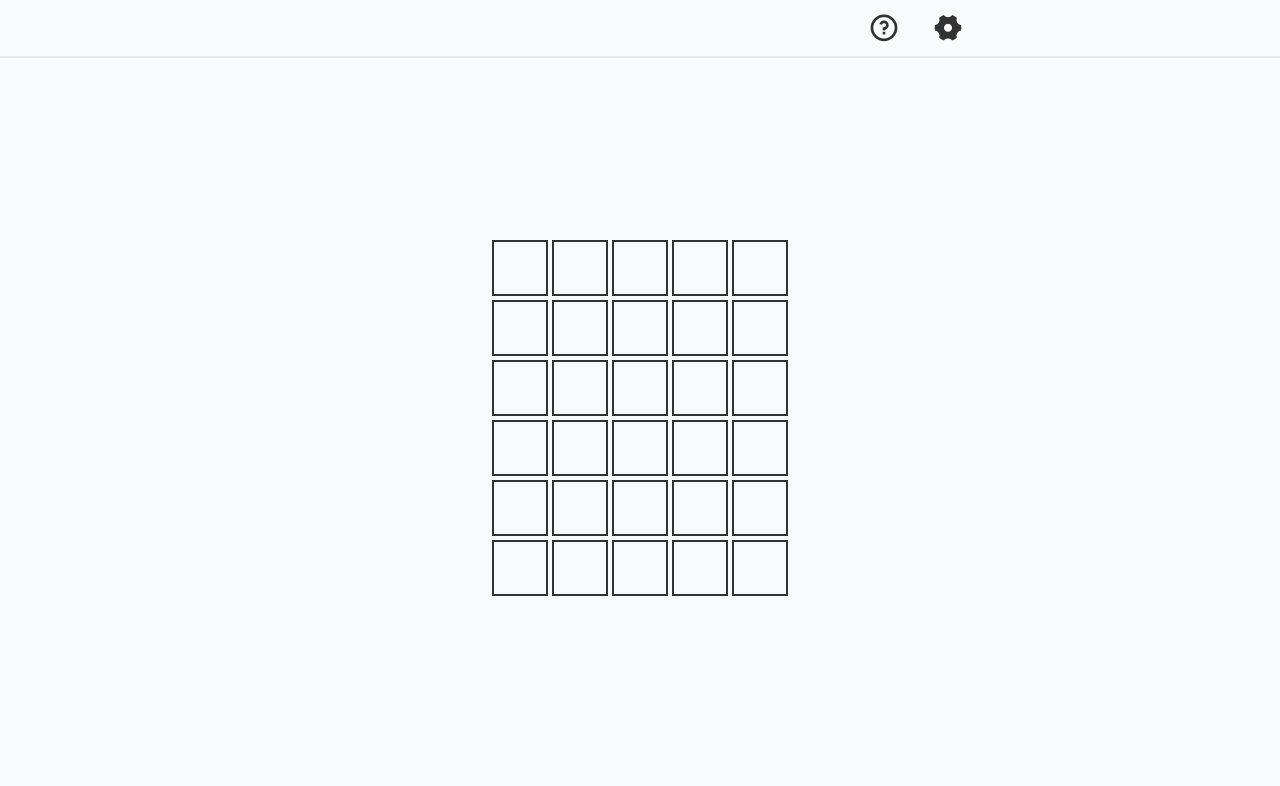
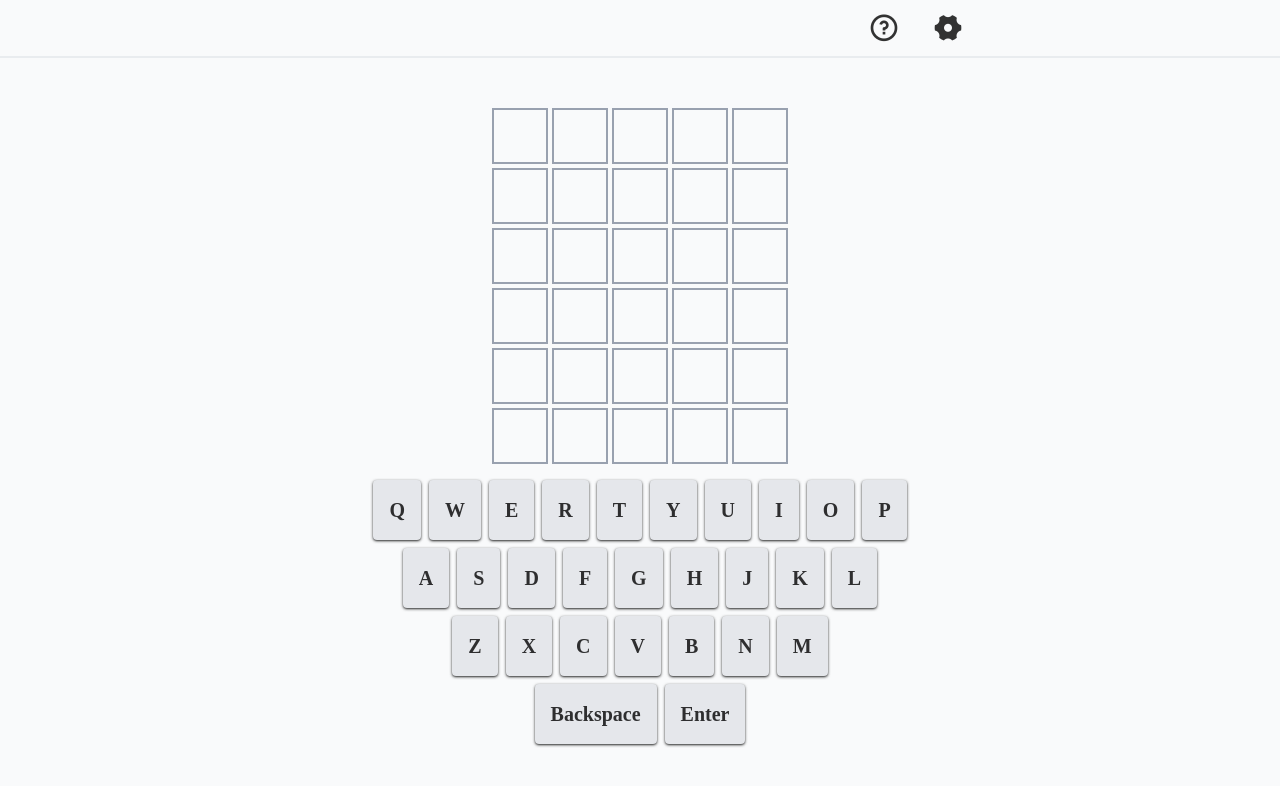
Before and after one commit to programmingenjoyer219/wordle-v2, a SvelteKit app: page / in a window 1280 px wide. Shown: the top 786 px of the page. Built offline with nearby package versions, Linux system fonts and the light colour scheme.

Commit message:
create Keyboard

```diff
--- /dev/null
+++ b/src/lib/features/keyboard/Key.svelte
@@ -0,0 +1,31 @@
+<script lang="ts">
+	import type { LetterStatus } from '$lib/types';
+	import type { Snippet } from 'svelte';
+
+	type Props = {
+		children: Snippet;
+		letterStatus: LetterStatus;
+	};
+
+	var { children, letterStatus }: Props = $props();
+</script>
+
+<button
+	data-key-status={letterStatus}
+	class={[
+		'rounded-sm p-[0.5em] shadow shadow-black/75 transition-all active:translate-y-1 min-[375px]:p-[0.65em] min-[425px]:p-[0.8em] sm:p-[1em]',
+		letterStatus == 'none' && 'bg-gray-200 hover:bg-gray-200/75 active:bg-gray-200/50',
+		letterStatus == 'correct' && 'bg-green-400 hover:bg-green-400/75 active:bg-green-400/50',
+		letterStatus == 'present' && 'bg-yellow-400 hover:bg-yellow-400/75 active:bg-yellow-400/50',
+		letterStatus == 'absent' && 'bg-gray-400 hover:bg-gray-400/75 active:bg-gray-400/50'
+	]}
+>
+	<span
+		class={[
+			'font-bold sm:text-lg',
+			letterStatus != 'none' && 'text-white text-shadow-black/50 text-shadow-md'
+		]}
+	>
+		{@render children()}
+	</span>
+</button>
--- /dev/null
+++ b/src/lib/features/keyboard/Keyboard.svelte
@@ -0,0 +1,25 @@
+<script lang="ts">
+	import Key from './Key.svelte';
+
+	const KEYBOARD_LAYOUT = [
+		['Q', 'W', 'E', 'R', 'T', 'Y', 'U', 'I', 'O', 'P'],
+		['A', 'S', 'D', 'F', 'G', 'H', 'J', 'K', 'L'],
+		['Z', 'X', 'C', 'V', 'B', 'N', 'M']
+	];
+</script>
+
+<section>
+	<div class="grid grid-rows-3 gap-2">
+		{#each KEYBOARD_LAYOUT as keyboardRow, rowIdx (rowIdx)}
+			<div class="flex justify-center gap-1 sm:gap-2">
+				{#each keyboardRow as keyName, keyIdx (keyIdx)}
+					<Key letterStatus="none">{keyName}</Key>
+				{/each}
+			</div>
+		{/each}
+		<div class="flex justify-center gap-1 sm:gap-2">
+			<Key letterStatus="none">Backspace</Key>
+			<Key letterStatus="none">Enter</Key>
+		</div>
+	</div>
+</section>
--- a/src/routes/+page.svelte
+++ b/src/routes/+page.svelte
@@ -1,5 +1,7 @@
 <script>
+	import Keyboard from '$lib/features/keyboard/Keyboard.svelte';
 	import WordGrid from '$lib/features/word-grid/WordGrid.svelte';
 </script>
 
 <WordGrid />
+<Keyboard />
```
